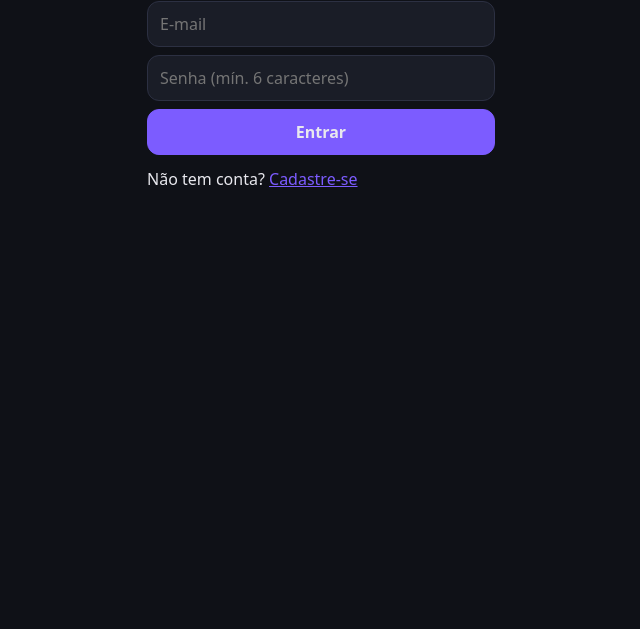
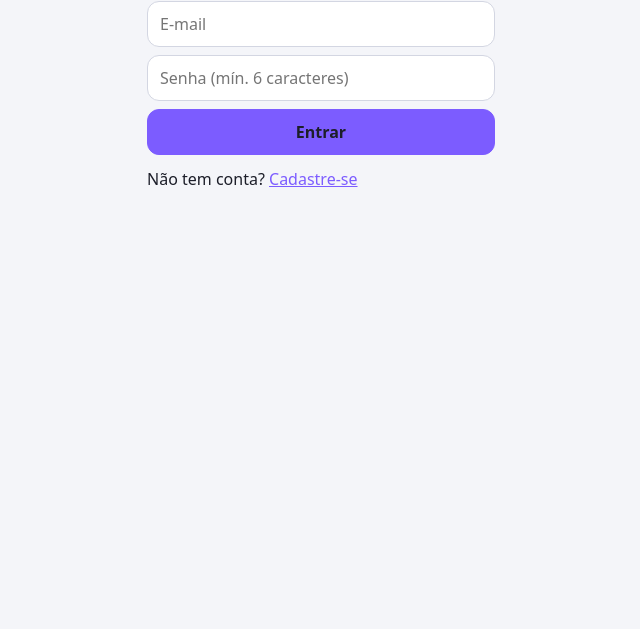
Before and after one commit to Guilherme20252/midia-hub, a plain HTML site: page client/login.html in a window 1280 px wide. Shown: the part 171-800 px from the top of the page, without its empty margins (319-959 px from the left). Drawn offline with Linux system fonts and the light colour scheme.

Commit message:
feat: modo claro e escuro

```diff
--- a/client/css/style.css
+++ b/client/css/style.css
@@ -282,3 +282,20 @@ section h2 {
     grid-template-columns: 1fr 1fr;
   }
 }
+
+/* ---------- Tema claro ---------- */
+[data-theme="light"] {
+  --bg: #f4f5f9;
+  --card: #ffffff;
+  --text: #1c1e29;
+  --muted: #5d6075;
+}
+
+[data-theme="light"] input,
+[data-theme="light"] select {
+  border-color: #d3d6e2;
+}
+
+[data-theme="light"] .card img {
+  background: #e4e6ef;
+}
--- /dev/null
+++ b/client/js/theme.js
@@ -0,0 +1,26 @@
+const themeBtn = document.getElementById('theme-toggle');
+
+function applyTheme(theme) {
+  document.documentElement.dataset.theme = theme;
+  if (themeBtn) themeBtn.textContent = theme === 'light' ? '🌙' : '☀️';
+}
+
+let savedTheme = 'dark';
+try {
+  savedTheme =
+    localStorage.getItem('theme') ||
+    (matchMedia('(prefers-color-scheme: light)').matches ? 'light' : 'dark');
+} catch {}
+applyTheme(savedTheme);
+
+if (themeBtn) {
+  themeBtn.addEventListener('click', () => {
+    const next = document.documentElement.dataset.theme === 'light' ? 'dark' : 'light';
+    try {
+      localStorage.setItem('theme', next);
+    } catch {}
+    applyTheme(next);
+    // redesenha os gráficos com as cores do novo tema
+    if (typeof loadStats === 'function') loadStats();
+  });
+}
--- a/client/login.html
+++ b/client/login.html
@@ -26,6 +26,7 @@
   </main>
 
   <script src="js/api.js"></script>
+    <script src="js/theme.js"></script>
   <script src="js/login.js"></script>
 </body>
 </html>
```
Also changed, not shown: client/index.html (+3 -1 lines), client/js/dashboard.js (+9 -4 lines).
